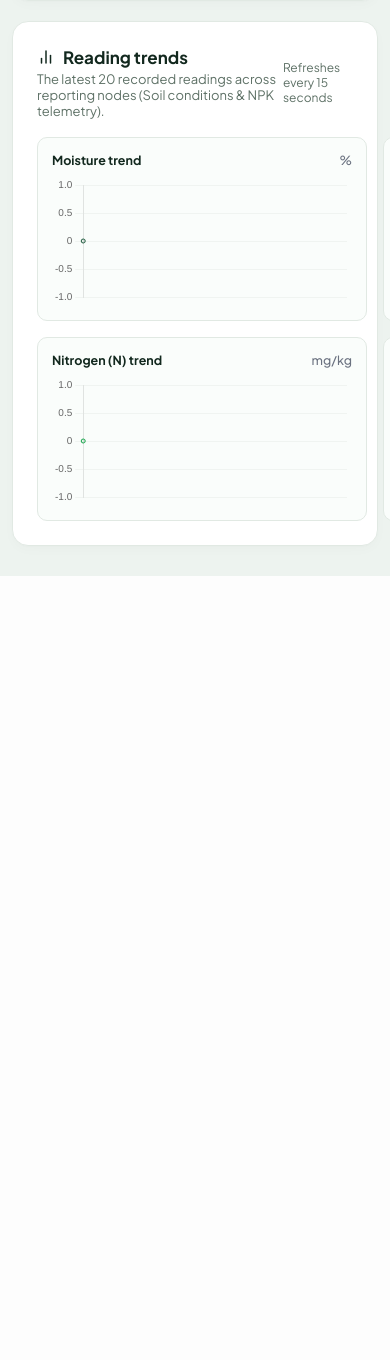
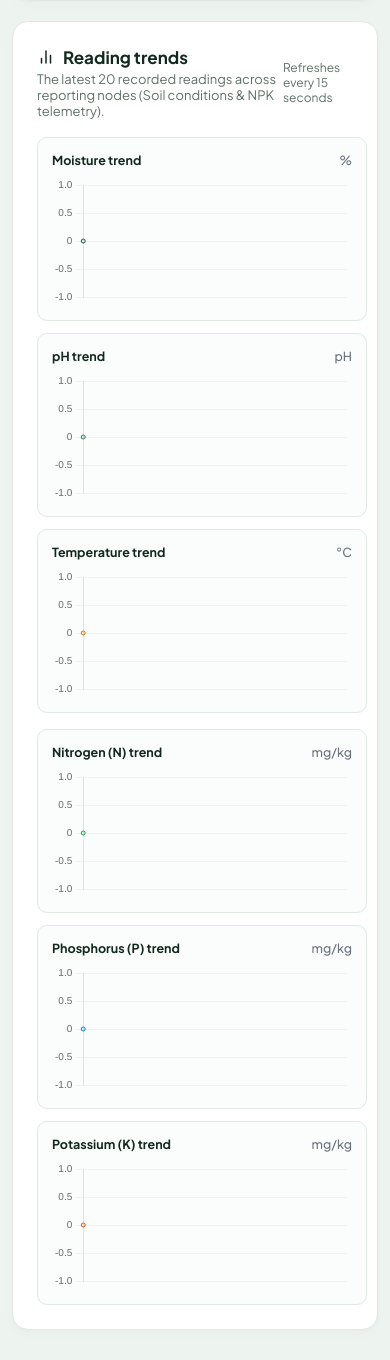
Before and after one commit to sorianotrishia027-cmd/soil-monitoring, a PHP site: page /dashboard.php in a window 390 px wide. Shown: the part 1609-2969 px from the top of the page. Before the commit the page ends 2185 px from the top, so only its background shows below. Run offline with PHP 8.4, Linux system fonts and the light colour scheme; the visitor is signed in with stand-in values (Sample User, id 1); tables that the repository leaves empty or names only in its code hold one stand-in row (values such as "Sample post").

Commit message:
Update responsive layout for temperature and potassium trend charts

```diff
--- a/css/style.css
+++ b/css/style.css
@@ -774,6 +774,16 @@ body {
 .bullet-dot.orange { background-color: #ea580c; }
 .bullet-dot.neutral { background-color: #9ca3af; }
 
+/* Trend Charts Grid */
+.trends-charts-row {
+    display: grid;
+    grid-template-columns: repeat(3, 1fr);
+    gap: 16px;
+}
+.trend-card-span-mobile {
+    grid-column: auto;
+}
+
 /* ==========================================================================
    FORMS & INPUTS
    ========================================================================== */
@@ -1011,6 +1021,17 @@ body {
     }
 }
 
+@media (max-width: 900px) {
+    .trends-charts-row {
+        grid-template-columns: repeat(2, 1fr);
+        gap: 12px;
+    }
+
+    .trend-card-span-mobile {
+        grid-column: 1 / -1 !important; /* Bababa sa ilalim ang Temperature at Potassium */
+    }
+}
+
 @media (max-width: 768px) {
     .mobile-nav-toggle-btn {
         display: flex;
@@ -1110,10 +1131,28 @@ body {
     .radio-cards-container {
         grid-template-columns: 1fr;
     }
+
+    .trends-charts-row {
+        grid-template-columns: repeat(2, 1fr);
+        gap: 12px;
+    }
+
+    .trend-card-span-mobile {
+        grid-column: 1 / -1 !important; /* Bababa sa ilalim ang Temperature at Potassium */
+    }
 }
 
-@media (max-width: 480px) {
+@media (max-width: 580px) {
     .overview-stats-grid {
         grid-template-columns: 1fr;
     }
+
+    .trends-charts-row {
+        grid-template-columns: 1fr;
+        gap: 12px;
+    }
+
+    .trend-card-span-mobile {
+        grid-column: auto !important;
+    }
 }
--- a/views/home.php
+++ b/views/home.php
@@ -502,7 +502,7 @@ if ($latest && isset($latest['created_at'])) {
         </div>
 
         <!-- Soil Physical Parameters (Row 1) -->
-        <div style="display: grid; grid-template-columns: repeat(3, 1fr); gap: 16px; margin-top: 15px;">
+        <div class="trends-charts-row" style="margin-top: 15px;">
 
             <!-- Moisture Trend -->
             <div style="background:#fafdfb; border: 1px solid #e1e9e3; border-radius: 10px; padding: 14px;">
@@ -527,7 +527,7 @@ if ($latest && isset($latest['created_at'])) {
             </div>
 
             <!-- Temperature Trend -->
-            <div style="background:#fafdfb; border: 1px solid #e1e9e3; border-radius: 10px; padding: 14px;">
+            <div class="trend-card-span-mobile" style="background:#fafdfb; border: 1px solid #e1e9e3; border-radius: 10px; padding: 14px;">
                 <div style="font-size: 12.5px; font-weight: 700; color: var(--text-heading); margin-bottom: 8px; display:flex; justify-content:space-between;">
                     <span>Temperature trend</span>
                     <span style="color:#6b7280; font-weight:500;">°C</span>
@@ -539,7 +539,7 @@ if ($latest && isset($latest['created_at'])) {
         </div>
 
         <!-- Soil NPK Nutrients Trends (Row 2) -->
-        <div style="display: grid; grid-template-columns: repeat(3, 1fr); gap: 16px; margin-top: 16px;">
+        <div class="trends-charts-row" style="margin-top: 16px;">
 
             <!-- Nitrogen (N) Trend -->
             <div style="background:#fafdfb; border: 1px solid #e1e9e3; border-radius: 10px; padding: 14px;">
@@ -564,7 +564,7 @@ if ($latest && isset($latest['created_at'])) {
             </div>
 
             <!-- Potassium (K) Trend -->
-            <div style="background:#fafdfb; border: 1px solid #e1e9e3; border-radius: 10px; padding: 14px;">
+            <div class="trend-card-span-mobile" style="background:#fafdfb; border: 1px solid #e1e9e3; border-radius: 10px; padding: 14px;">
                 <div style="font-size: 12.5px; font-weight: 700; color: var(--text-heading); margin-bottom: 8px; display:flex; justify-content:space-between;">
                     <span>Potassium (K) trend</span>
                     <span style="color:#6b7280; font-weight:500;">mg/kg</span>
```
